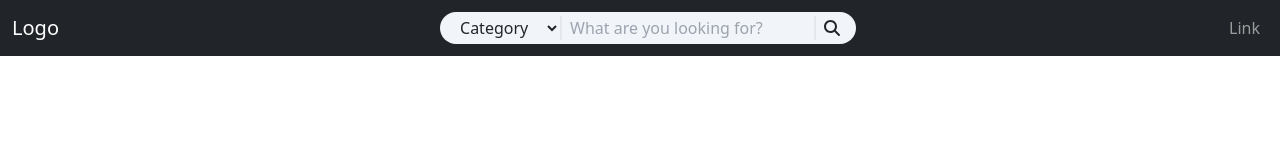
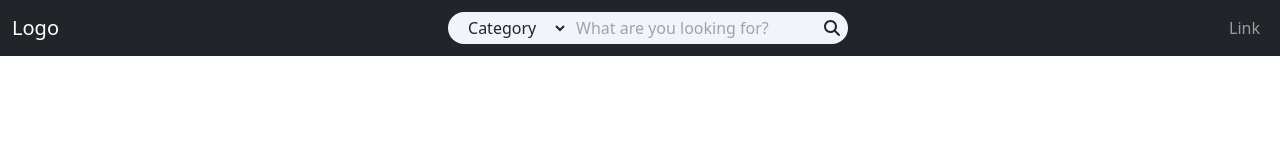
Before and after one commit to Lula-Benni/sell-ur-item-front-end, a React (Vite) app: page / in a window 1280 px wide. Shown: the top 160 px of the page. Built offline with nearby package versions, Linux system fonts and the light colour scheme.

Commit message:
Made the category and search buttons to be transparent

```diff
--- a/src/components/SearchBar.jsx
+++ b/src/components/SearchBar.jsx
@@ -3,8 +3,8 @@ import { faMagnifyingGlass } from '@fortawesome/free-solid-svg-icons';
 
 function SearchBar(){
     return(
-        <div className="px-2 bg-slate-100 rounded-full flex flex-wrap box-border py-1">
-            <select name='Category' className="bg-slate-100 categories w-28 px-2" id="categories">
+        <div className="px-2 bg-slate-100 rounded-full flex flex-wrap box-border max-w-fit py-1">
+            <select name='Category' className="px-2 bg-transparent w-28" id="categories">
                 <option value="" disabled selected>Category</option>
                 <option value="CELLPHONE">Cellphone</option>
                 <option value="ACCESSORIES">Accessories</option>
@@ -13,8 +13,8 @@ function SearchBar(){
                 <option value="MUSICAL_INSTRUMENTS">Musical Instruments</option>
                 <option value="BOOKS">Books</option>
             </select>
-            <input type="text" className="border-l-2 border-r-2 bg-slate-100 search w-64 h-auto px-2" id="search" placeholder="What are you looking for?"/>
-            <button className='fa-solid fa-search bg-slate-100 px-2'><FontAwesomeIcon icon={faMagnifyingGlass}/></button>
+            <input type="text" className="pl-2 w-64 bg-transparent" id="search" placeholder="What are you looking for?"/>
+            <button className='size-fit bg-transparent'><FontAwesomeIcon icon={faMagnifyingGlass}/></button>
         </div>
     )
 }
```
